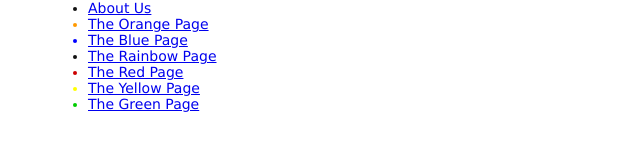
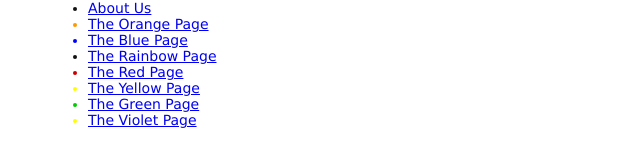
Before and after one commit to schatten80/my-git-repo, a plain HTML site: page index.html in a window 1280 px wide. Shown: the part 280-446 px from the top of the page, without its empty margins (0-640 px from the left). Drawn offline with Linux system fonts and the light colour scheme.

Commit message:
index changed to add violet

```diff
--- a/index.html
+++ b/index.html
@@ -39,6 +39,9 @@
     <li style="color: #0C0">
       <a href="green.html">The Green Page</a>
     </li>
+    <li style="color: #FF0">
+      <a href="violet.html">The Violet Page</a>
+    </li>
   </ul>
 
 </body>
```
